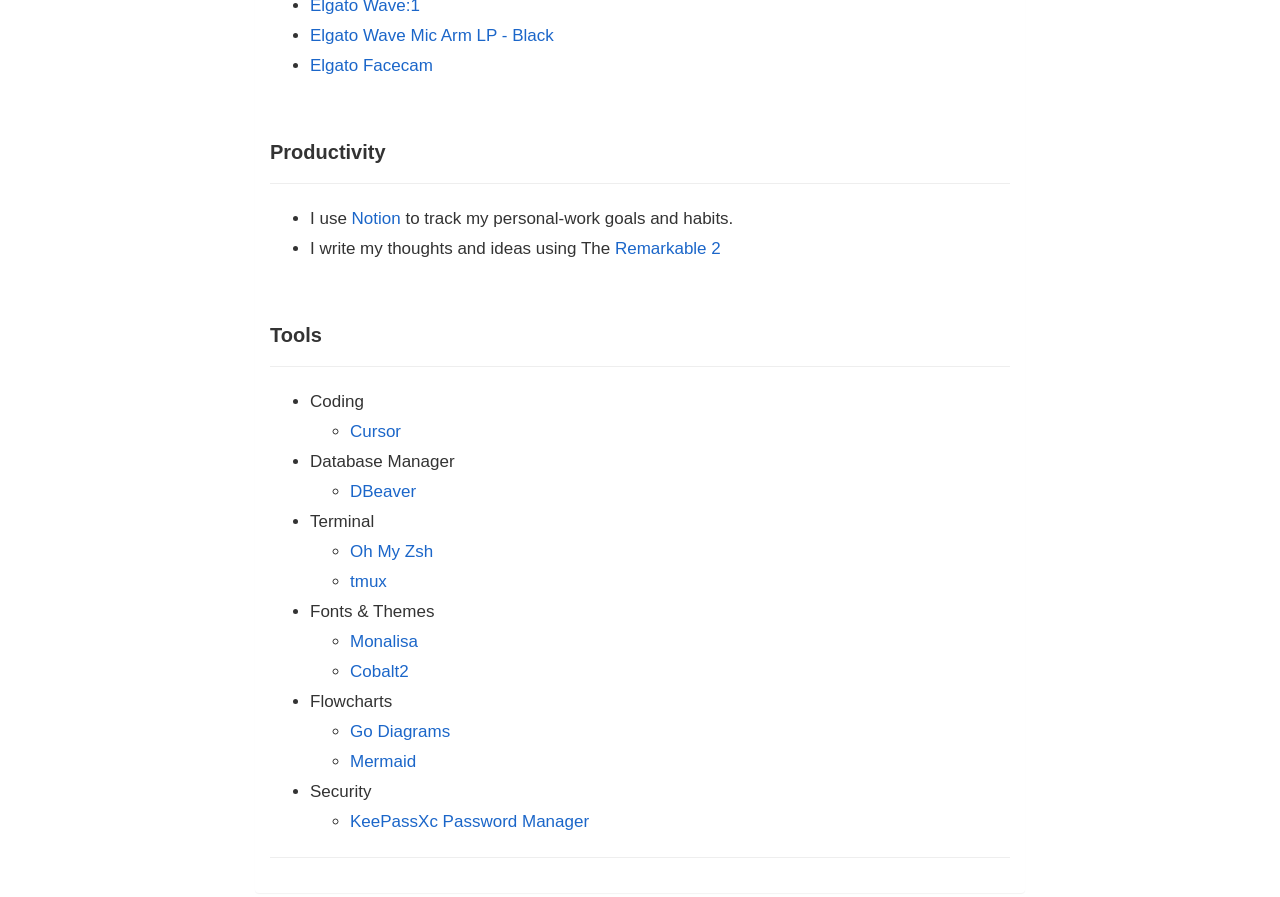
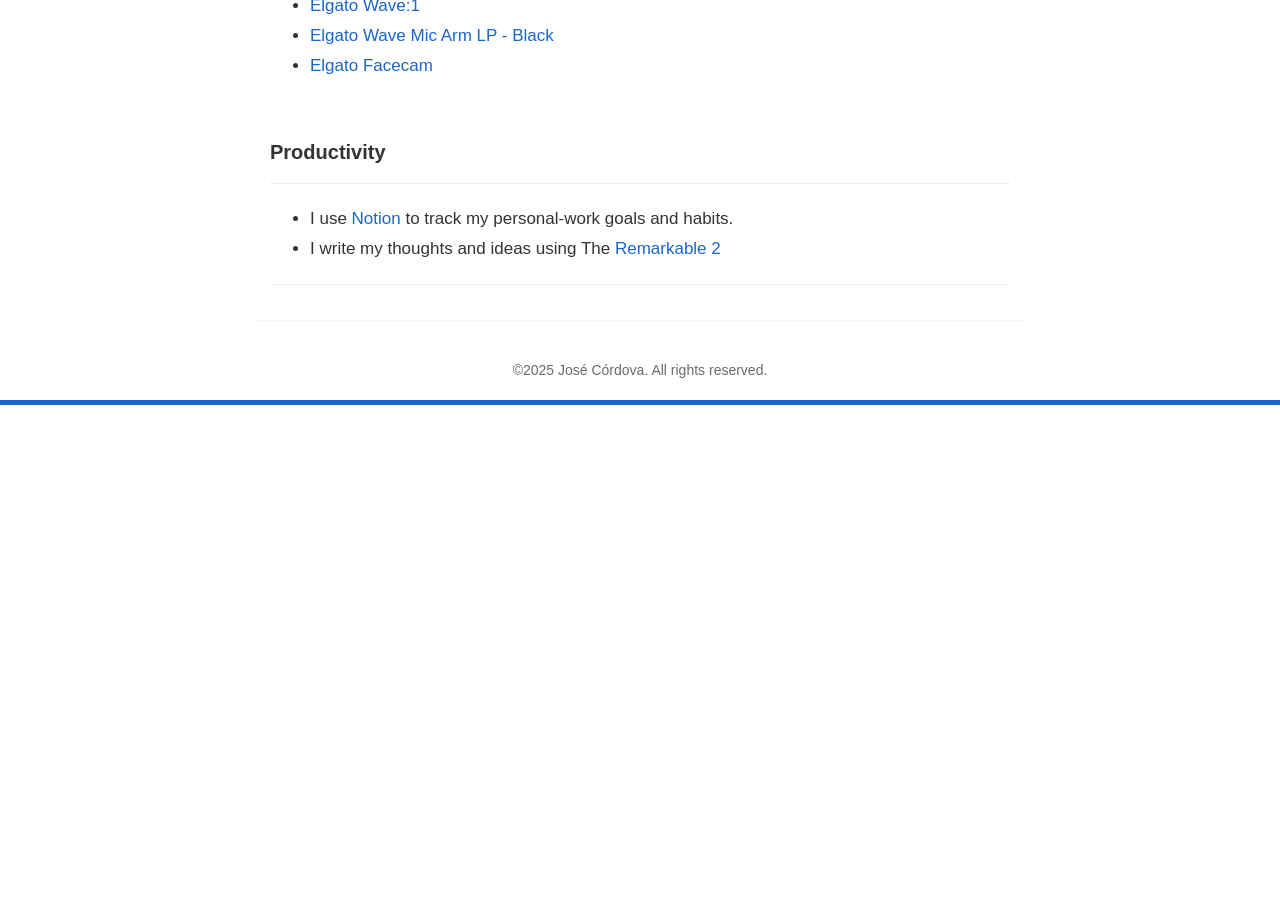
Before and after one commit to jfernancordova/jfernancordova.github.io, a Jekyll site: the page built from _posts/2025-05-08-how-i-work.md, in a window 1280 px wide and 900 px high, scrolled down 508 px. Shown: the top 897 px of the window. Built offline with Jekyll 4.4.1, drawn with Linux system fonts in a browser that asks for light colours; nearby versions of some CDN libraries; comment, search, counter and statistics services are not loaded; after the commit the page ends 913 px from its top, so only the background shows below that.

Commit message:
Update 2025-05-08-how-i-work.md

```diff
--- a/_posts/2025-05-08-how-i-work.md
+++ b/_posts/2025-05-08-how-i-work.md
@@ -29,25 +29,3 @@
 
 - I use [Notion](https://www.notion.so/) to track my personal-work goals and habits.
 - I write my thoughts and ideas using The [Remarkable 2](https://remarkable.com/store/remarkable-2)
-
-<br>
-
-## Tools
-
----
-
-- Coding
-  - [Cursor](https://www.cursor.com/)
-- Database Manager
-  - [DBeaver](https://dbeaver.io/)
-- Terminal
-  - [Oh My Zsh](https://ohmyz.sh/)
-  - [tmux](https://github.com/tmux/tmux/wiki)
-- Fonts & Themes
-  - [Monalisa](https://www.monolisa.dev/)
-  - [Cobalt2](https://github.com/wesbos/cobalt2)
-- Flowcharts
-  - [Go Diagrams](https://github.com/jfernancordova/go-diagrams)
-  - [Mermaid](https://mermaid.js.org/)
-- Security
-  - [KeePassXc Password Manager](https://keepassxc.org/)
```
